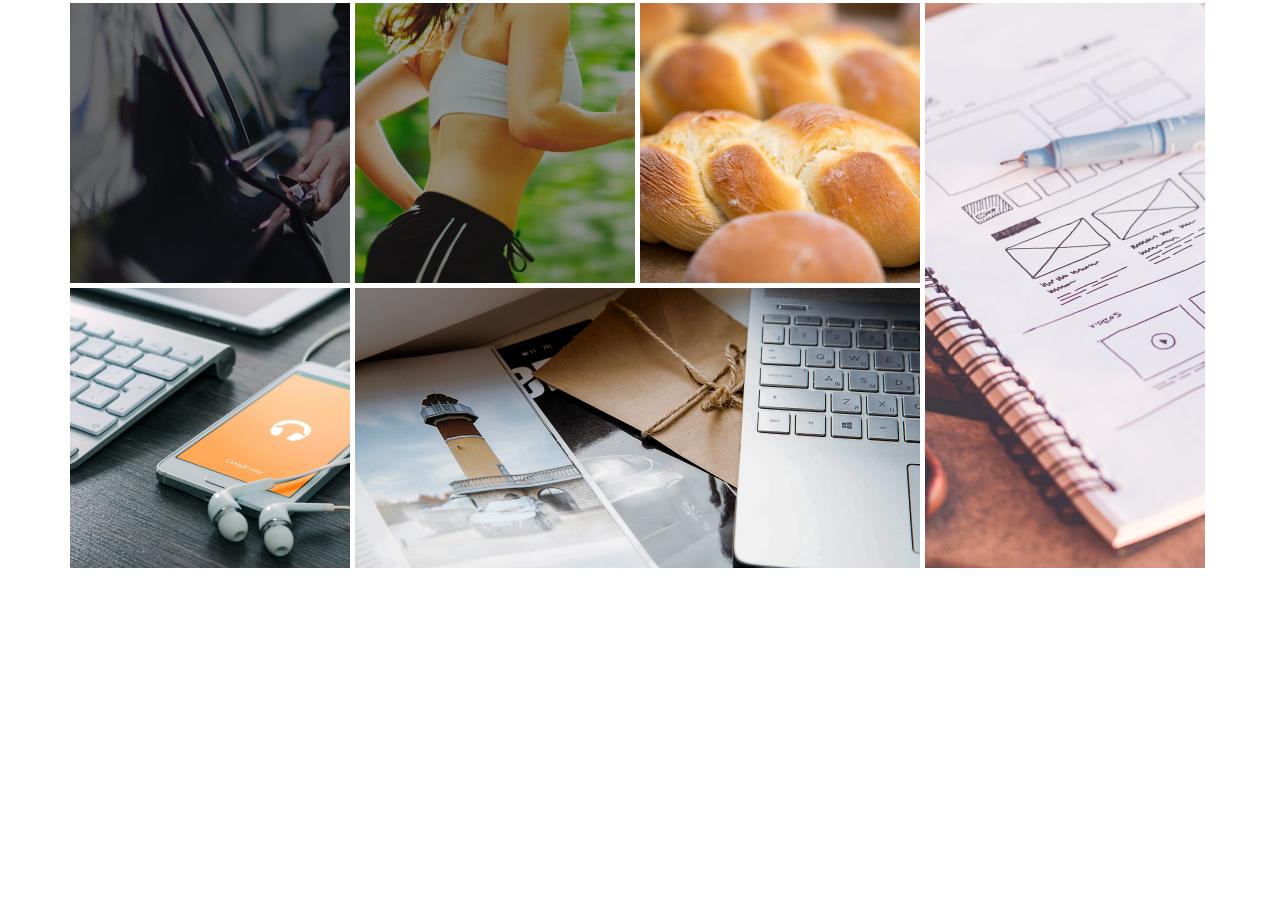
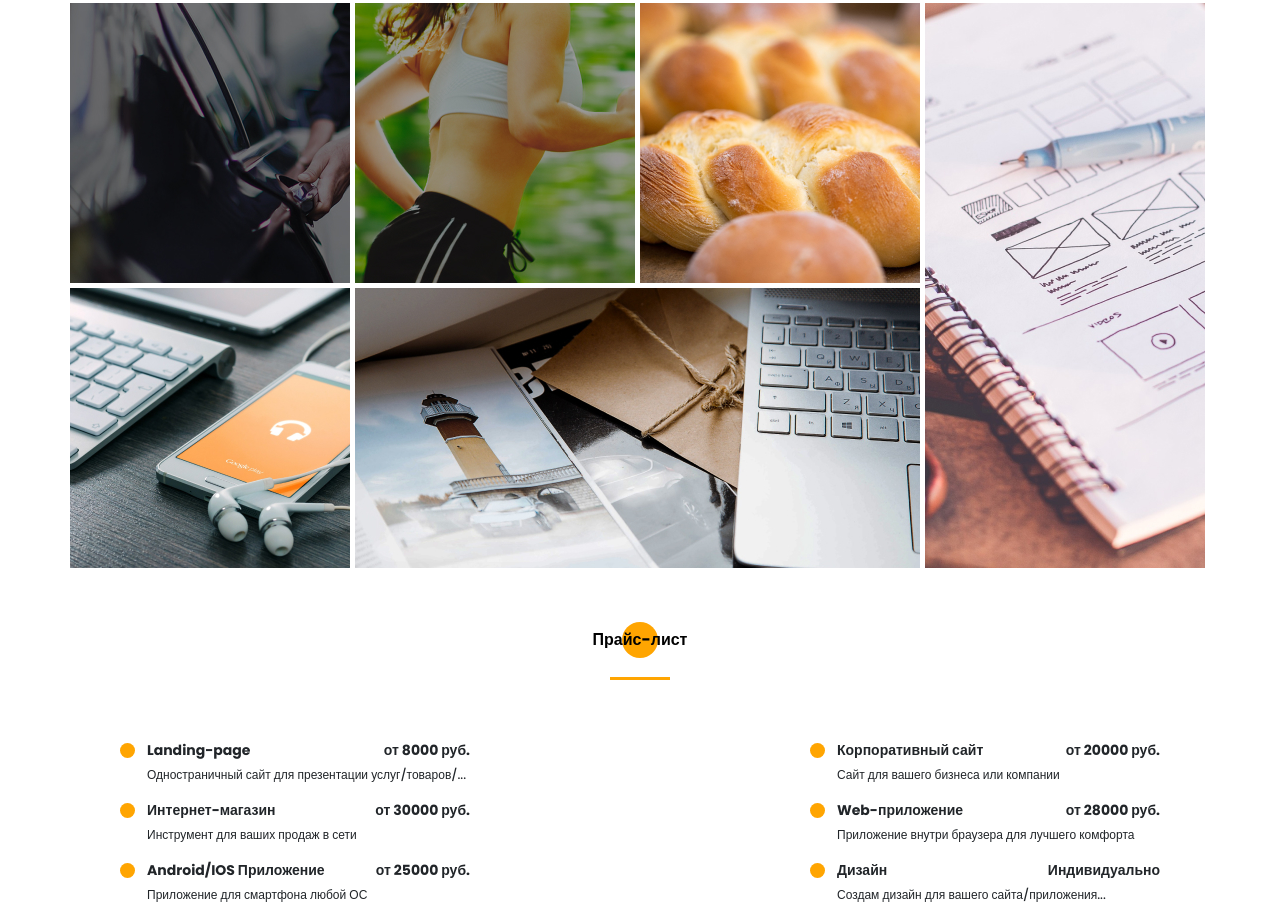
Before and after one commit to vladsfx/portfolio_web, a website: page src/index.html in a window 1280 px wide. Shown: the part 3665-4570 px from the top of the page. Before the commit the page ends 4233 px from the top, so only its background shows below. Drawn offline with nearby package versions, Linux system fonts and the light colour scheme; files that its build step writes are made by us from their sources.

Commit message:
Создание блока Price

```diff
--- a/src/index.html
+++ b/src/index.html
@@ -326,6 +326,46 @@
 			</div>
 		</section>
 
+		<section class="price">
+			<div class="container">
+				<h2 class="title title_fz16 title__section-title">Прайс-лист</h2>
+				<div class="divider"></div>
+
+				<div class="price__wrapper">
+					<div class="price__item">
+						<div class="price__type">Landing-page</div>
+						<div class="price__count">от 8000 руб.</div>
+						<div class="price__descr">Одностраничный сайт для презентации услуг/товаров/...</div>
+					</div>
+					<div class="price__item">
+						<div class="price__type">Корпоративный сайт</div>
+						<div class="price__count">от 20000 руб.</div>
+						<div class="price__descr">Сайт для вашего бизнеса или компании</div>
+					</div>
+					<div class="price__item">
+						<div class="price__type">Интернет-магазин</div>
+						<div class="price__count">от 30000 руб.</div>
+						<div class="price__descr">Инструмент для ваших продаж в сети</div>
+					</div>
+					<div class="price__item">
+						<div class="price__type">Web-приложение</div>
+						<div class="price__count">от 28000 руб.</div>
+						<div class="price__descr">Приложение внутри браузера для лучшего комфорта</div>
+					</div>
+					<div class="price__item">
+						<div class="price__type">Android/IOS Приложение</div>
+						<div class="price__count">от 25000 руб.</div>
+						<div class="price__descr">Приложение для смартфона любой ОС</div>
+					</div>
+					<div class="price__item">
+						<div class="price__type">Дизайн</div>
+						<div class="price__count">Индивидуально</div>
+						<div class="price__descr">Создам дизайн для вашего сайта/приложения...</div>
+					</div>
+				</div>
+			</div>
+		</section>
+
 		<script src="js/script.js"></script>
 	</body>
 </html>
--- /dev/null
+++ b/src/sass/blocks/_price.scss
@@ -0,0 +1,50 @@
+.price {
+    margin-top: 60px;
+
+    &__wrapper {
+        padding: 60px 50px 0;
+        display: grid;
+        grid-template: repeat(3, minmax(45px, auto)) / repeat(2, 350px);
+        grid-auto-rows: minmax(45px, auto);
+        row-gap: 15px;
+        justify-content: space-between;
+    }
+
+    &__item {
+        display: grid;
+        grid-template: 21px 18px / 180px 120px;
+        row-gap: 5px;
+        justify-content: space-between;
+        padding-left: 27px;
+    }
+
+    &__type {
+        position: relative;
+        font-size: 14px;
+        font-weight: 700;
+        &:before {
+            content: '';
+            position: absolute;
+            width: 15px;
+            height: 15px;
+            border-radius: 100%;
+            background: $main-color;
+            left: -15%;
+            top: 15%;
+            z-index: -1;
+        }
+    }
+
+    &__count {
+        font-size: 14px;
+        font-weight: 700;
+        text-align: right;
+    }
+
+    &__descr {
+        grid-column: 1 / 3;
+        font-size: 12px;
+        font-weight: 500;
+        line-height: 18px;
+    }
+}
--- a/src/sass/style.scss
+++ b/src/sass/style.scss
@@ -32,3 +32,4 @@
 @import 'blocks/resume';
 @import 'blocks/skills';
 @import 'blocks/portfolio';
+@import 'blocks/price';
```
Also changed, not shown: dist/css/style.min.css, dist/index.html.
